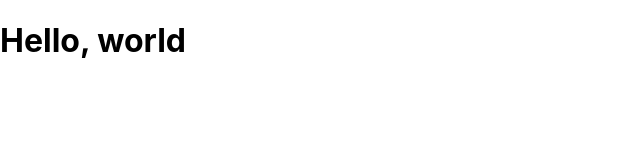
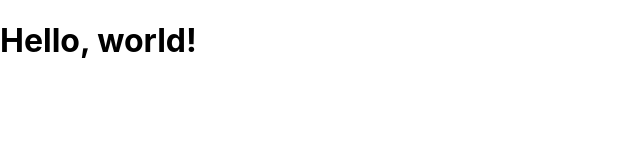
Before and after one commit to mixed-up8/udemy-react-redux-crud-application, a React (Create React App) app: page / in a window 1280 px wide. Shown: the top 160 px of the page, without its empty margins (0-640 px from the left). Built offline with nearby package versions, Linux system fonts and the light colour scheme.

Commit message:
OK JSX happy

```diff
--- a/src/App.js
+++ b/src/App.js
@@ -1,10 +1,16 @@
-import React from 'react';
-
+//import React from 'react';
+import React, { Component } from 'react';
+/*
 function App() {
   return (
-    <div><h1>Hello, world</h1></div>
+    <div>Hello, world</div>
 
   );
 }
-
+ */
+class App extends Component {
+  render() {
+    return <h1>Hello, world!</h1>;
+  }
+}
 export default App;
```
